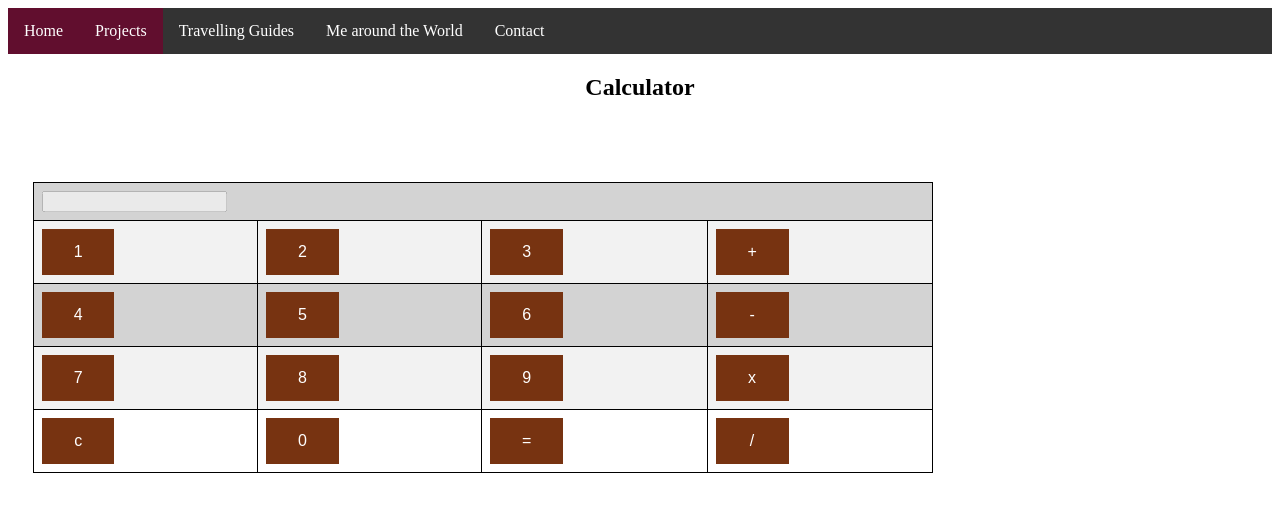
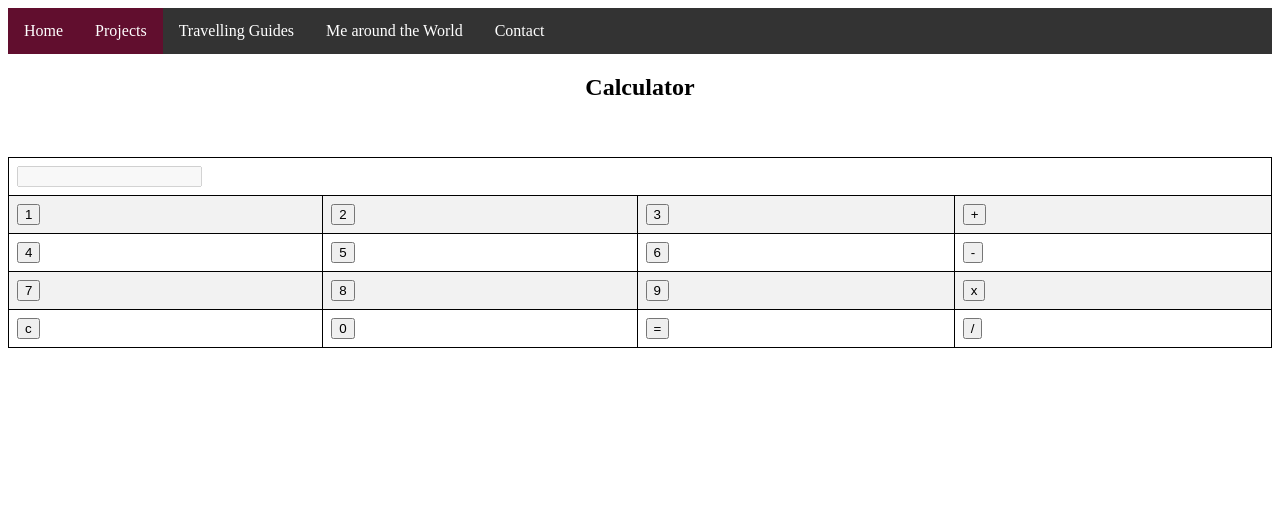
Before and after one commit to LeenaMohammed/Leena, a PHP site: page /Calculator.html in a window 1280 px wide. Shown: the top 512 px of the page. Run offline with PHP 8.4, Linux system fonts and the light colour scheme.

Commit message:
Update Stylesheet.css

```diff
--- a/Stylesheet.css
+++ b/Stylesheet.css
@@ -56,13 +56,7 @@
 }
 @media only screen and (max-width: 1400px) {
   }
-  div {
-    background-color: lightgrey;
-    width: 900px;
-    height: 200px;
-    /*border: 25px solid gray;
-    padding: 25px;*/
-    margin: 25px;
+
   }
   .block {
   display: block;
```
